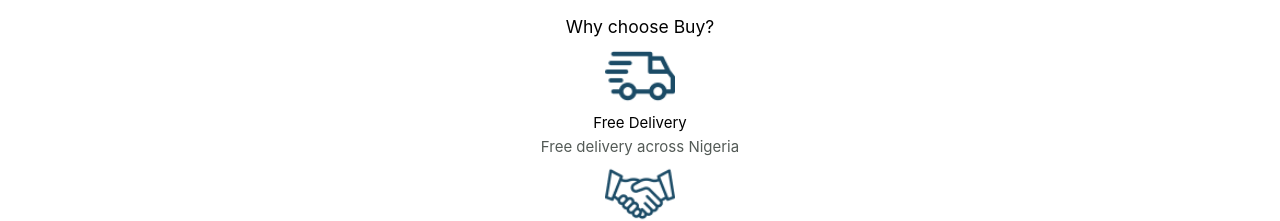
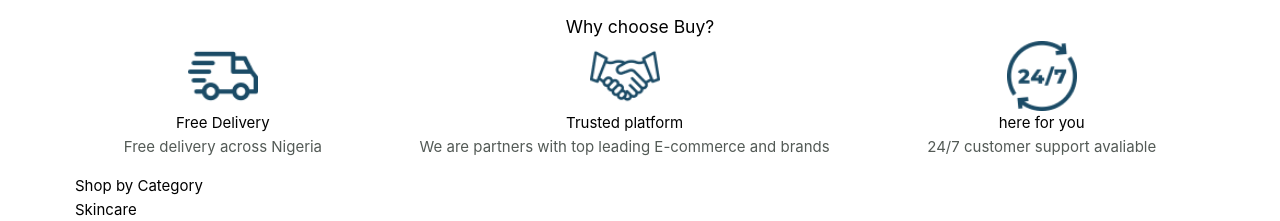
Before and after one commit to ibimina/buy, a Vue app: page / in a window 1280 px wide. Shown: the part 1166-1387 px from the top of the page. Built offline with nearby package versions, Linux system fonts and the light colour scheme.

Commit message:
docs: add footer import

```diff
--- a/src/views/HomeView.vue
+++ b/src/views/HomeView.vue
@@ -1,6 +1,6 @@
 <script setup lang="ts">
 import LandingNavbar from '@/components/LandingNavbar.vue';
-
+import FooterBar from '@/components/FooterBar.vue';
 </script>
 
 <template>
@@ -44,6 +44,7 @@ import LandingNavbar from '@/components/LandingNavbar.vue';
     </section>
     <section class="why">
       <h3>Why choose Buy?</h3>
+      <div class="services">
    <div class="delivery">
           <img :src="'/images/delivery.png'" alt="a delivery bus" class=" land_icon">
           <h4>Free Delivery</h4>
@@ -57,6 +58,8 @@ import LandingNavbar from '@/components/LandingNavbar.vue';
           <h4>here for you</h4>
           <p class="grey">24/7 customer support avaliable</p>
         </div>
+      </div>
+
     </section>
     <FooterBar/>
   </main>
@@ -168,15 +171,18 @@ import LandingNavbar from '@/components/LandingNavbar.vue';
   .landing {
     padding-inline: 5em;
   }
-
   .title {
     font-size: 54px;
     line-height: 60px;
     margin-bottom: 0.5em;
   }
-
   .hero {
     display: grid;
     grid-template-columns: 40% 60%;
   }
+  .services{
+    display: flex;
+    align-items: center;
+    justify-content: space-around;
+  }
 }</style>
```
Lines whose indentation alone changed are shown as unchanged.
